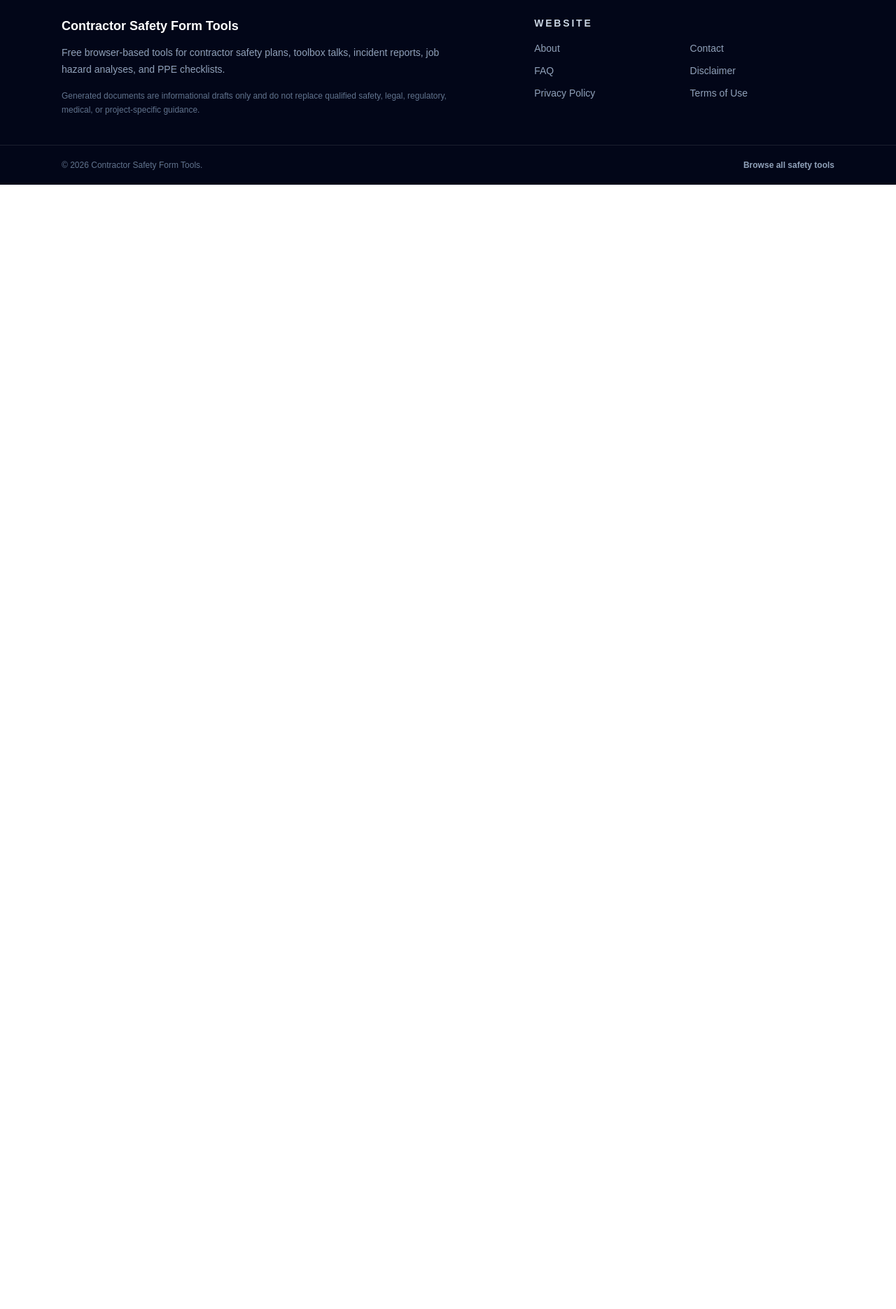
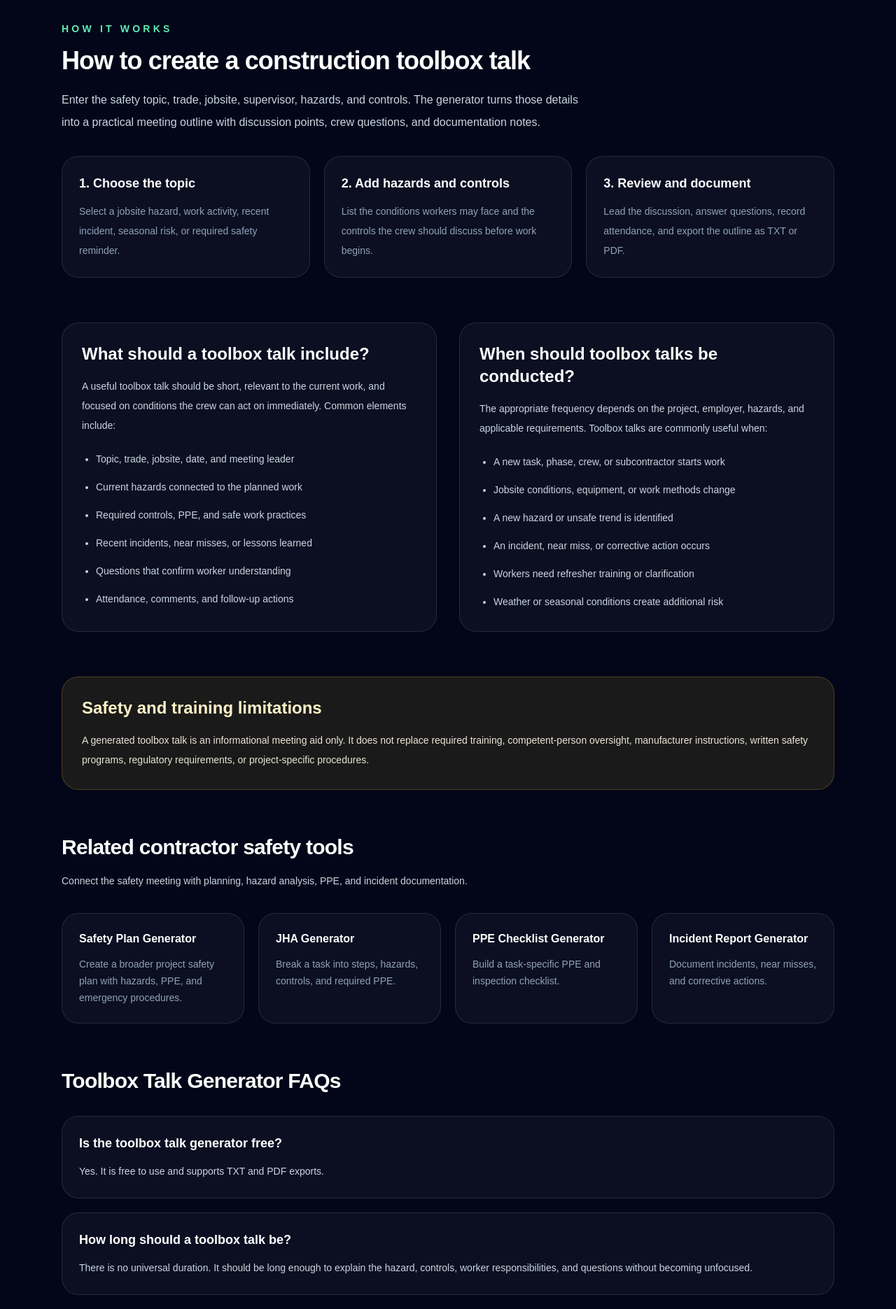
Before and after one commit to alhscholars-ship-it/contractor-safety-tools, a Next.js app: page /tools/toolbox-talk-generator in a window 1280 px wide. Shown: the part 1500-3371 px from the top of the page at 70% size. Before the commit the page ends 1764 px from the top, so only its background shows below. Built offline with nearby package versions, Linux system fonts and the light colour scheme.

Commit message:
feat: expand toolbox talk seo content

```diff
--- a/src/app/tools/toolbox-talk-generator/page.tsx
+++ b/src/app/tools/toolbox-talk-generator/page.tsx
@@ -62,6 +62,202 @@ export default function ToolboxTalkGeneratorPage() {
         <div className="mt-12">
           <ToolboxTalkGenerator />
         </div>
+
+        <section className="mt-16 border-t border-white/10 pt-16">
+          <div className="max-w-3xl">
+            <p className="text-sm font-semibold uppercase tracking-[0.3em] text-emerald-300">
+              How it works
+            </p>
+            <h2 className="mt-4 text-3xl font-black tracking-tight sm:text-4xl">
+              How to create a construction toolbox talk
+            </h2>
+            <p className="mt-5 text-base leading-8 text-slate-300">
+              Enter the safety topic, trade, jobsite, supervisor, hazards, and
+              controls. The generator turns those details into a practical
+              meeting outline with discussion points, crew questions, and
+              documentation notes.
+            </p>
+          </div>
+
+          <div className="mt-8 grid gap-5 md:grid-cols-3">
+            {[
+              {
+                title: "1. Choose the topic",
+                description:
+                  "Select a jobsite hazard, work activity, recent incident, seasonal risk, or required safety reminder.",
+              },
+              {
+                title: "2. Add hazards and controls",
+                description:
+                  "List the conditions workers may face and the controls the crew should discuss before work begins.",
+              },
+              {
+                title: "3. Review and document",
+                description:
+                  "Lead the discussion, answer questions, record attendance, and export the outline as TXT or PDF.",
+              },
+            ].map((step) => (
+              <article
+                key={step.title}
+                className="rounded-3xl border border-white/10 bg-white/[0.04] p-6"
+              >
+                <h3 className="text-lg font-black text-white">{step.title}</h3>
+                <p className="mt-3 text-sm leading-7 text-slate-400">
+                  {step.description}
+                </p>
+              </article>
+            ))}
+          </div>
+        </section>
+
+        <section className="mt-16 grid gap-8 lg:grid-cols-2">
+          <div className="rounded-3xl border border-white/10 bg-white/[0.04] p-7">
+            <h2 className="text-2xl font-black">
+              What should a toolbox talk include?
+            </h2>
+            <p className="mt-4 text-sm leading-7 text-slate-300">
+              A useful toolbox talk should be short, relevant to the current
+              work, and focused on conditions the crew can act on immediately.
+              Common elements include:
+            </p>
+
+            <ul className="mt-5 list-disc space-y-3 pl-5 text-sm leading-7 text-slate-300">
+              <li>Topic, trade, jobsite, date, and meeting leader</li>
+              <li>Current hazards connected to the planned work</li>
+              <li>Required controls, PPE, and safe work practices</li>
+              <li>Recent incidents, near misses, or lessons learned</li>
+              <li>Questions that confirm worker understanding</li>
+              <li>Attendance, comments, and follow-up actions</li>
+            </ul>
+          </div>
+
+          <div className="rounded-3xl border border-white/10 bg-white/[0.04] p-7">
+            <h2 className="text-2xl font-black">
+              When should toolbox talks be conducted?
+            </h2>
+            <p className="mt-4 text-sm leading-7 text-slate-300">
+              The appropriate frequency depends on the project, employer,
+              hazards, and applicable requirements. Toolbox talks are commonly
+              useful when:
+            </p>
+
+            <ul className="mt-5 list-disc space-y-3 pl-5 text-sm leading-7 text-slate-300">
+              <li>A new task, phase, crew, or subcontractor starts work</li>
+              <li>Jobsite conditions, equipment, or work methods change</li>
+              <li>A new hazard or unsafe trend is identified</li>
+              <li>An incident, near miss, or corrective action occurs</li>
+              <li>Workers need refresher training or clarification</li>
+              <li>Weather or seasonal conditions create additional risk</li>
+            </ul>
+          </div>
+        </section>
+
+        <section className="mt-16 rounded-3xl border border-amber-300/20 bg-amber-300/10 p-7">
+          <h2 className="text-2xl font-black text-amber-100">
+            Safety and training limitations
+          </h2>
+          <p className="mt-4 text-sm leading-7 text-amber-50/90">
+            A generated toolbox talk is an informational meeting aid only. It
+            does not replace required training, competent-person oversight,
+            manufacturer instructions, written safety programs, regulatory
+            requirements, or project-specific procedures.
+          </p>
+        </section>
+
+        <section className="mt-16">
+          <div className="max-w-3xl">
+            <h2 className="text-3xl font-black tracking-tight">
+              Related contractor safety tools
+            </h2>
+            <p className="mt-4 text-sm leading-7 text-slate-300">
+              Connect the safety meeting with planning, hazard analysis, PPE,
+              and incident documentation.
+            </p>
+          </div>
+
+          <div className="mt-8 grid gap-5 md:grid-cols-2 lg:grid-cols-4">
+            {[
+              {
+                href: "/tools/safety-plan-generator",
+                title: "Safety Plan Generator",
+                description:
+                  "Create a broader project safety plan with hazards, PPE, and emergency procedures.",
+              },
+              {
+                href: "/tools/jha-generator",
+                title: "JHA Generator",
+                description:
+                  "Break a task into steps, hazards, controls, and required PPE.",
+              },
+              {
+                href: "/tools/ppe-checklist-generator",
+                title: "PPE Checklist Generator",
+                description:
+                  "Build a task-specific PPE and inspection checklist.",
+              },
+              {
+                href: "/tools/incident-report-generator",
+                title: "Incident Report Generator",
+                description:
+                  "Document incidents, near misses, and corrective actions.",
+              },
+            ].map((tool) => (
+              <Link
+                key={tool.href}
+                href={tool.href}
+                className="rounded-3xl border border-white/10 bg-white/[0.04] p-6 transition hover:border-emerald-300/40 hover:bg-white/[0.07]"
+              >
+                <h3 className="font-black text-white">{tool.title}</h3>
+                <p className="mt-3 text-sm leading-6 text-slate-400">
+                  {tool.description}
+                </p>
+              </Link>
+            ))}
+          </div>
+        </section>
+
+        <section className="mt-16">
+          <h2 className="text-3xl font-black tracking-tight">
+            Toolbox Talk Generator FAQs
+          </h2>
+
+          <div className="mt-8 space-y-5">
+            {[
+              {
+                question: "Is the toolbox talk generator free?",
+                answer:
+                  "Yes. It is free to use and supports TXT and PDF exports.",
+              },
+              {
+                question: "How long should a toolbox talk be?",
+                answer:
+                  "There is no universal duration. It should be long enough to explain the hazard, controls, worker responsibilities, and questions without becoming unfocused.",
+              },
+              {
+                question: "Does a toolbox talk count as required training?",
+                answer:
+                  "Not automatically. Required training must meet the applicable standard, employer program, subject-matter, documentation, and competency requirements.",
+              },
+              {
+                question: "Should toolbox talks be documented?",
+                answer:
+                  "Documentation is commonly useful for recording the topic, date, leader, attendees, questions, and follow-up actions, subject to company and project requirements.",
+              },
+            ].map((faq) => (
+              <article
+                key={faq.question}
+                className="rounded-3xl border border-white/10 bg-white/[0.04] p-6"
+              >
+                <h3 className="text-lg font-black text-white">
+                  {faq.question}
+                </h3>
+                <p className="mt-3 text-sm leading-7 text-slate-300">
+                  {faq.answer}
+                </p>
+              </article>
+            ))}
+          </div>
+        </section>
       </section>
     </main>
   );
```
